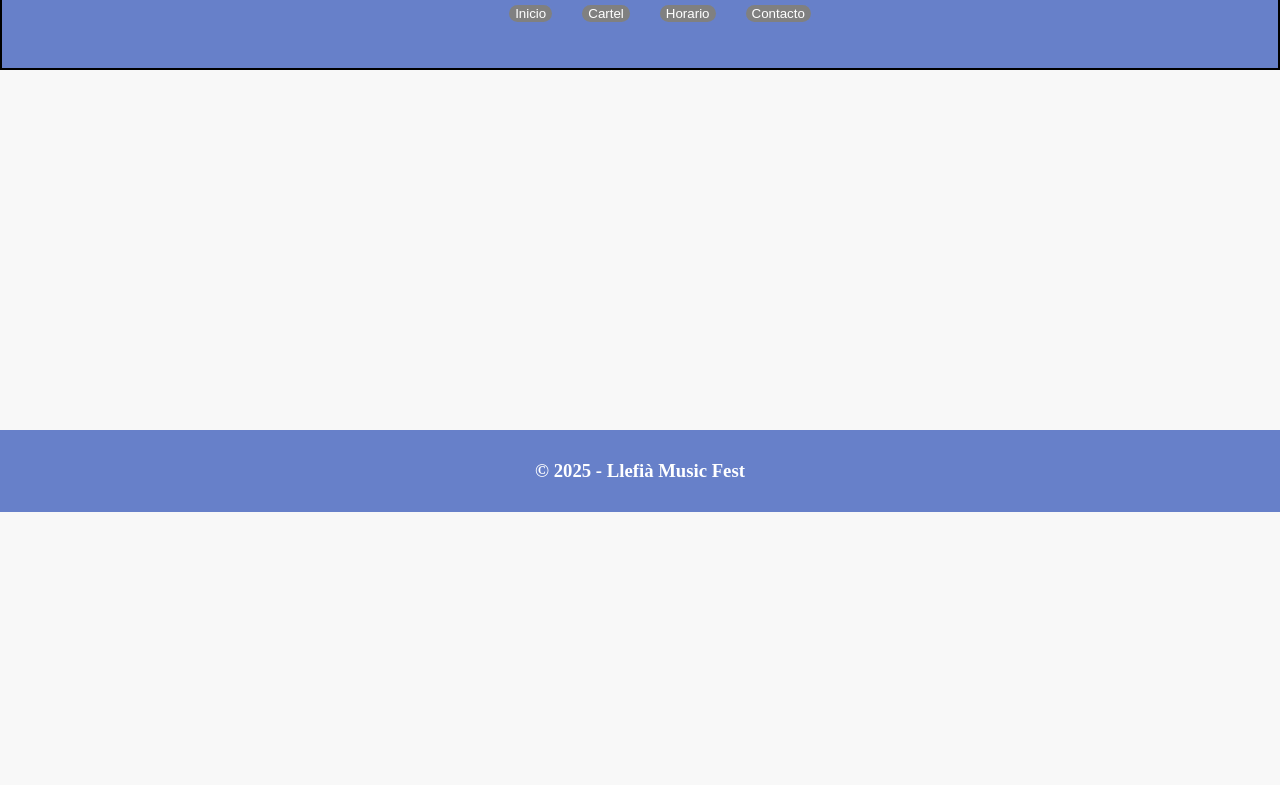
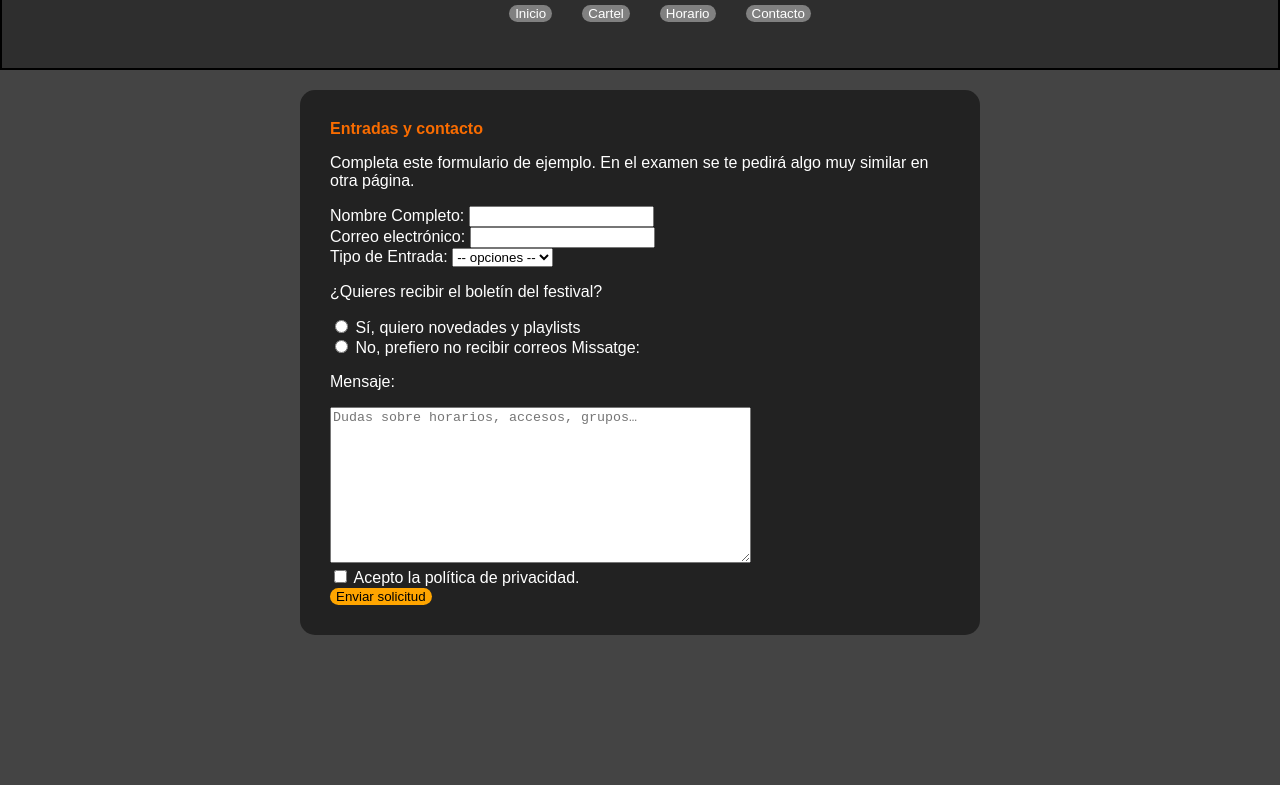
Before and after one commit to Asdiz10/llefia-musicfest-sanchez-el1-moussaoui2, a plain HTML site: page paginas/contacto.html in a window 1280 px wide. Shown: the part 100-885 px from the top of the page. Before the commit the page ends 800 px from the top, so only its background shows below. Drawn offline with Linux system fonts and the light colour scheme.

Commit message:
Fix navigation links and update contact page with form; enhance styling for better user experience

```diff
--- a/paginas/contacto.html
+++ b/paginas/contacto.html
@@ -11,7 +11,7 @@
         <nav>
             <div>
                 <h1>Llefià Music Fest</h1>
-                <h2>Descubre el cartel y la experiencia del festival.<h2>
+                <h2>Solicita información o entradas<h2>
             </div>
 
             <div>
@@ -34,7 +34,55 @@
     </header>
 
     <main>
+        <div class="content1">
+            <section><strong>Entradas y contacto</strong></section>
+                <p>Completa este formulario de ejemplo. En el examen se te pedirá algo muy similar en otra página.</p>
+                   <form action="#" method="post">
+                    <label for="nom">Nombre Completo:</label>
+                        <input type="text" id="nom" name="nom">
 
+                        <br>
+
+                    <label for="Correo">Correo electrónico:</label>
+                        <input type="email" id="nom" name="nom">
+
+                        <br>
+
+                        <label for="Tipo de Entrada">Tipo de Entrada:</label>
+                            <select id="" name="pais">
+                            <option value="">-- opciones --</option>
+                            <option value="dia">Pase 1 dia</option>
+                            <option value="dias">Pase 3 dias</option>
+                            <option value="VIP">Entrada VIP</option>
+                            </select>
+                        <br>
+
+                        <p>¿Quieres recibir el boletín del festival?</p>
+                        <label>
+                            <input type="radio" name="boton" value="">
+                            Sí, quiero novedades y playlists
+                            </label>
+                            <br>
+                            <label>
+                            <input type="radio" name="boton" value="">
+                            No, prefiero no recibir correos
+                            </label>
+
+                            <label for="missatge">Missatge:</label><br>
+                            <p>Mensaje:</p>
+                                <textarea placeholder="Dudas sobre horarios, accesos, grupos…" name="missatge" rows="10" cols="50"></textarea>
+
+                                <br>
+
+                            <label>
+                                <input type="checkbox" name="interessos[]" value="informatica">
+                                Acepto la política de privacidad.
+                                </label>
+                                <br>
+                                <button type="submit" class="boton-enviar">Enviar solicitud</button>
+
+                   </form>
+        </div>
     </main>
 
     <footer>
--- a/style.css
+++ b/style.css
@@ -1,7 +1,8 @@
 body{
     margin: 0px;
     background-color: rgb(255, 255, 255);
-    background-color: rgb(248, 248, 248);
+    background-color: rgb(68, 68, 68);
+
 }
 
 header{
@@ -28,7 +29,7 @@ h2{
 
 nav{
     border: 2px solid black;
-    background-color: rgb(103, 128, 201);
+    background-color: rgb(46, 46, 46);
     padding: 30px;
 }
 
@@ -66,7 +67,7 @@ section{
 }
 
 .content1{
-    background-color: rgb(103, 128, 201);
+    background-color: rgb(34, 34, 34);
     color: white;
     border-radius: 15px;
     padding: 30px;
@@ -78,7 +79,7 @@ section{
 footer{
     margin-top: 360px;
     align-items: flex-end;
-    background-color:  rgb(103, 128, 201);
+    background-color:   rgb(3, 0, 38);
 }
 
 h3{
@@ -92,7 +93,7 @@ h3{
 
 
 
-table{
+.boton-enviar{
+    background-color: orange;
     color: black;
-    border: 2px solid black;
 }
```
Also changed, not shown: index.html (+2 -2 lines), paginas/horario.html (+3 -1 lines).
